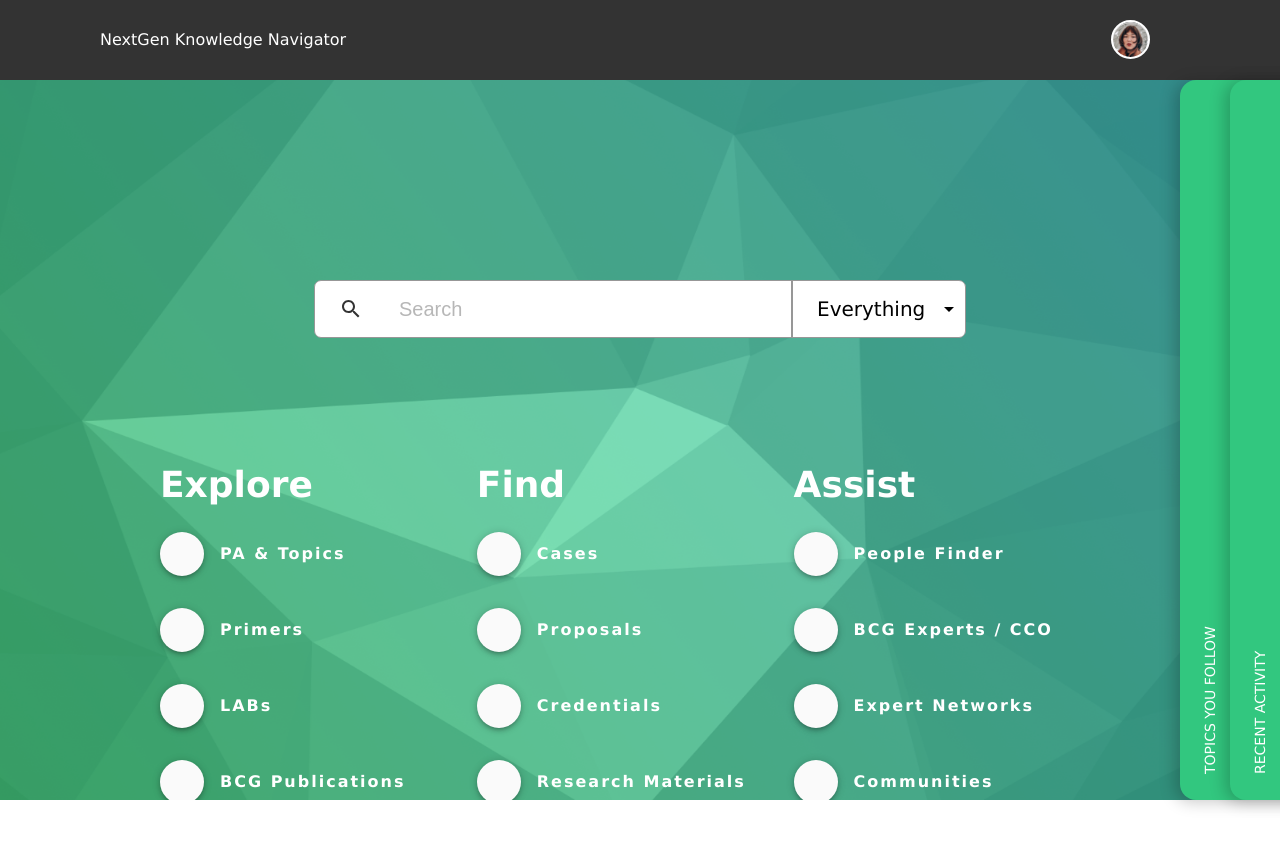
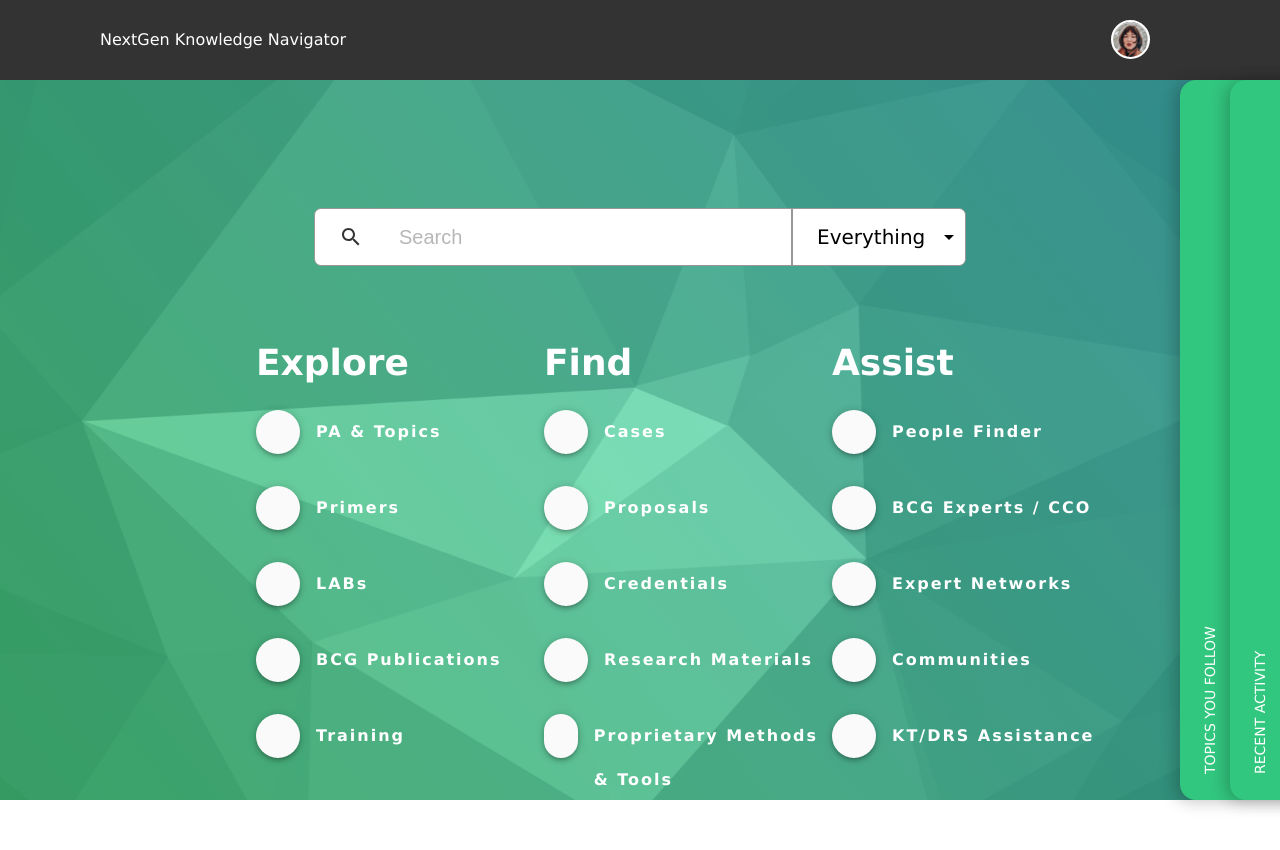
Before and after one commit to vouyoung-alloy/alloy-bcg, a Next.js app: page /entry in a window 1280 px wide. Shown: the top 850 px of the page. Built offline with nearby package versions, Linux system fonts and the light colour scheme.

Commit message:
centering

```diff
--- a/pages/entry.scss
+++ b/pages/entry.scss
@@ -32,19 +32,23 @@
         display: block;
 
         .combo-box {
-            margin-top: 200px;
+            margin-top: 10%;
         }
 
         .explore {
             display: flex;
             flex-flow: row;
             width: 75%;
-            margin: 100px auto 20px;
+            margin: 50px auto 20px;
 
             .columns {
                 width: 33%;
                 display: flex;
                 flex-flow: column;
+
+                &:first-child {
+                    margin-left: 10%;
+                }
 
                 h3 {
                     color: #fff;
```
